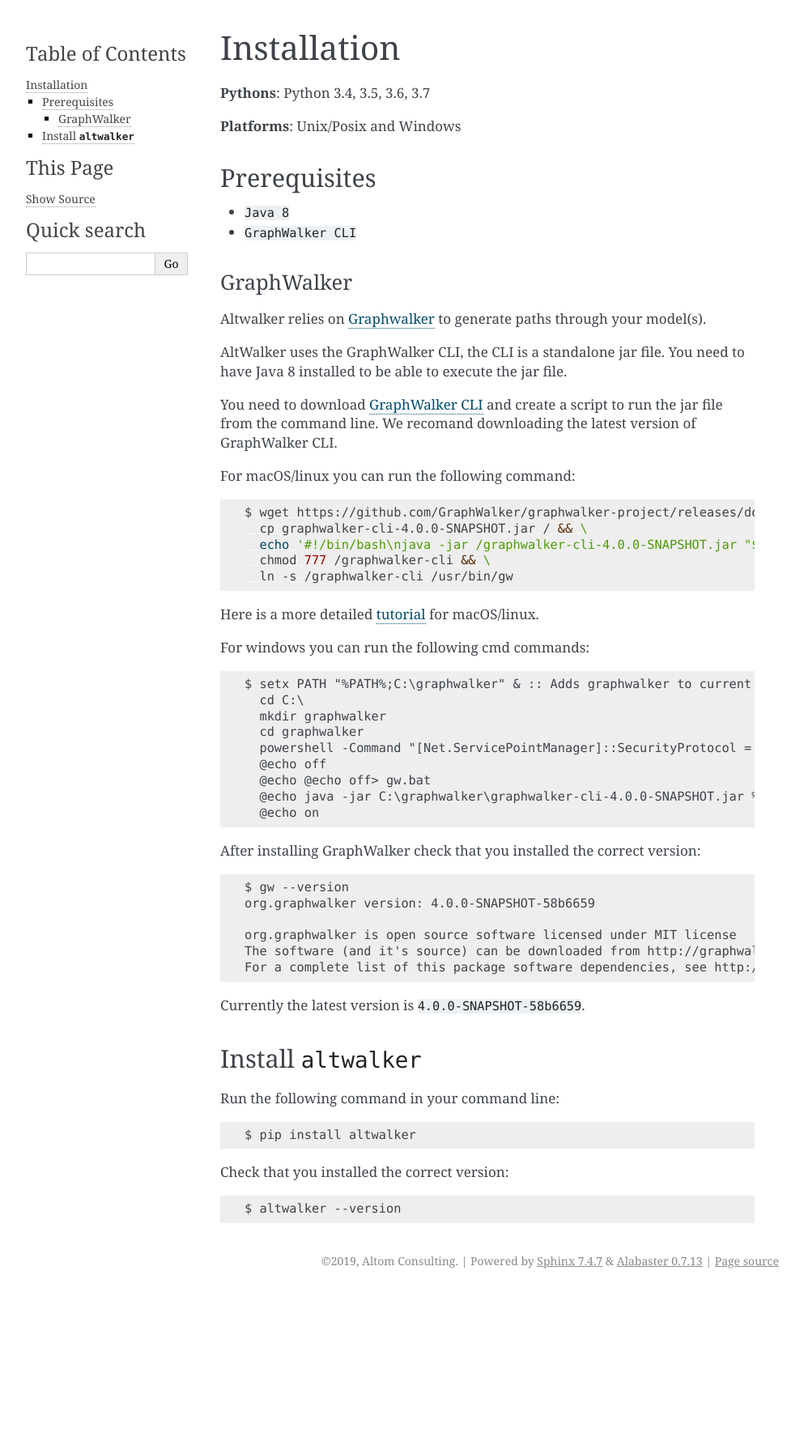
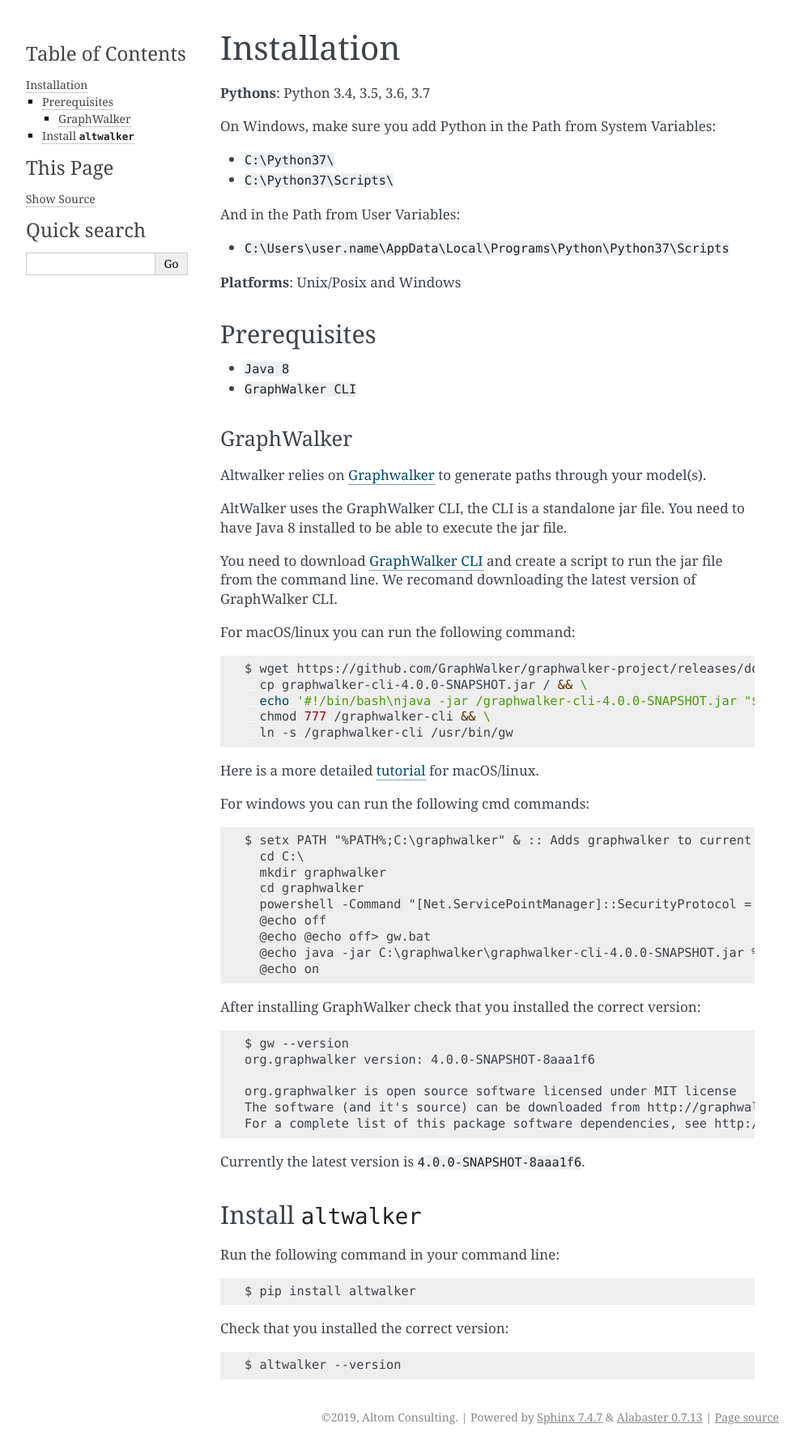
Before and after one commit to altwalker/altwalker, a Sphinx documentation site: the page built from docs/installation.md, in a window 1280 px wide. Shown: the whole page at 81% size, without its empty margins (148-1141 px from the left). Built offline with Sphinx 7.4.7, drawn with Linux system fonts in a browser that asks for light colours; pages that are not in the unit, such as notebooks, are missing from menus; before the commit the page ends 1597 px from its top, so only the background shows below that.

Commit message:
Resolve "Update DEMO documentation for Windows"

````diff
--- a/docs/installation.md
+++ b/docs/installation.md
@@ -1,6 +1,13 @@
 # Installation
 
 __Pythons__: Python 3.4, 3.5, 3.6, 3.7
+
+On Windows, make sure you add Python in the Path from System Variables:
+* `C:\Python37\`
+* `C:\Python37\Scripts\`
+
+And in the Path from User Variables:
+* `C:\Users\user.name\AppData\Local\Programs\Python\Python37\Scripts`
 
 __Platforms__: Unix/Posix and Windows
 
@@ -48,14 +55,14 @@
 
 ```
 $ gw --version
-org.graphwalker version: 4.0.0-SNAPSHOT-58b6659
+org.graphwalker version: 4.0.0-SNAPSHOT-8aaa1f6
 
 org.graphwalker is open source software licensed under MIT license
 The software (and it's source) can be downloaded from http://graphwalker.org
 For a complete list of this package software dependencies, see http://graphwalker.org/archive/site/graphwalker-cli/dependencies.html
 ```
 
-Currently the latest version is `4.0.0-SNAPSHOT-58b6659`.
+Currently the latest version is `4.0.0-SNAPSHOT-8aaa1f6`.
 
 ## Install `altwalker`
 
````
Also changed, not shown: docs/demo.md (+3 -1 lines).
